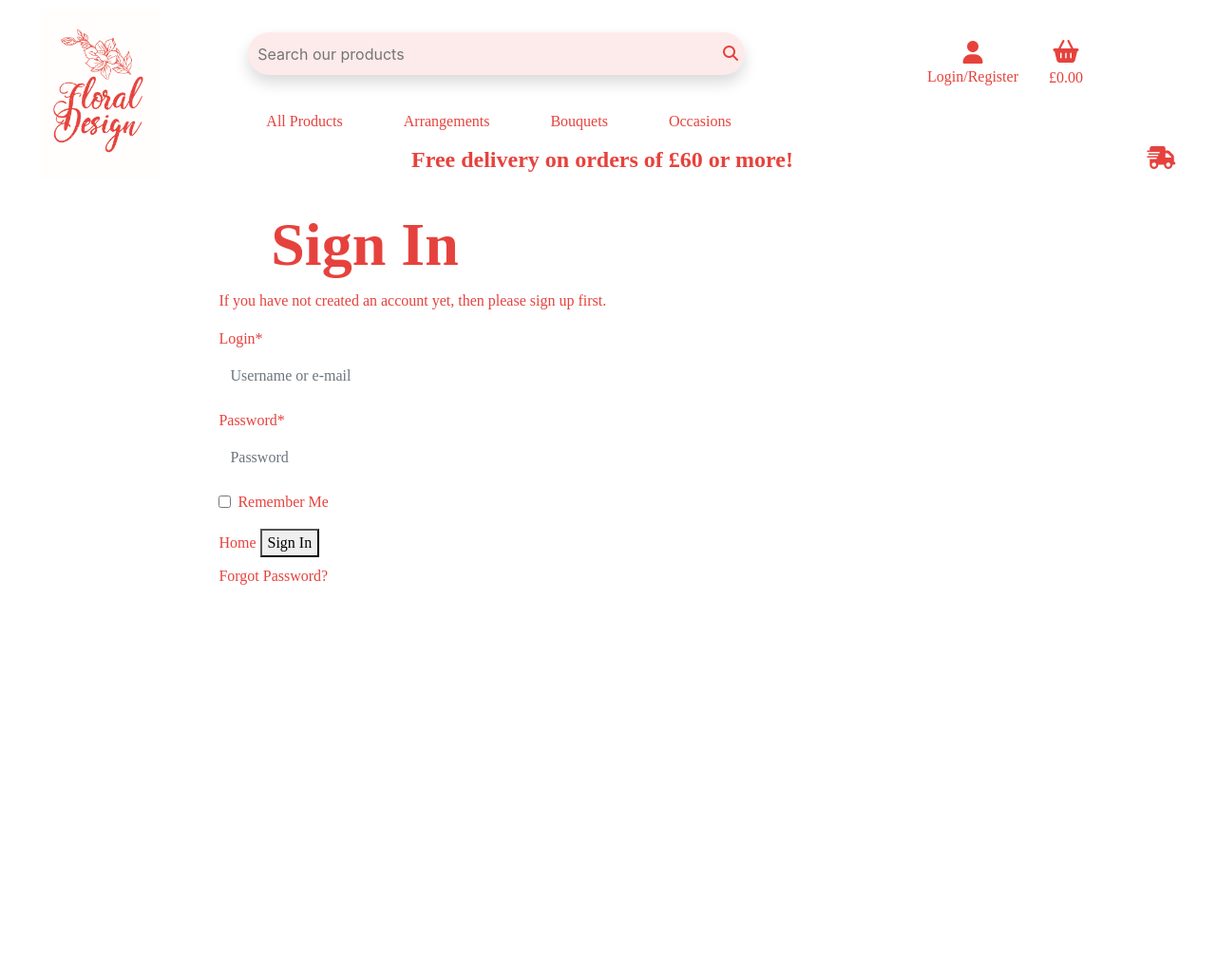
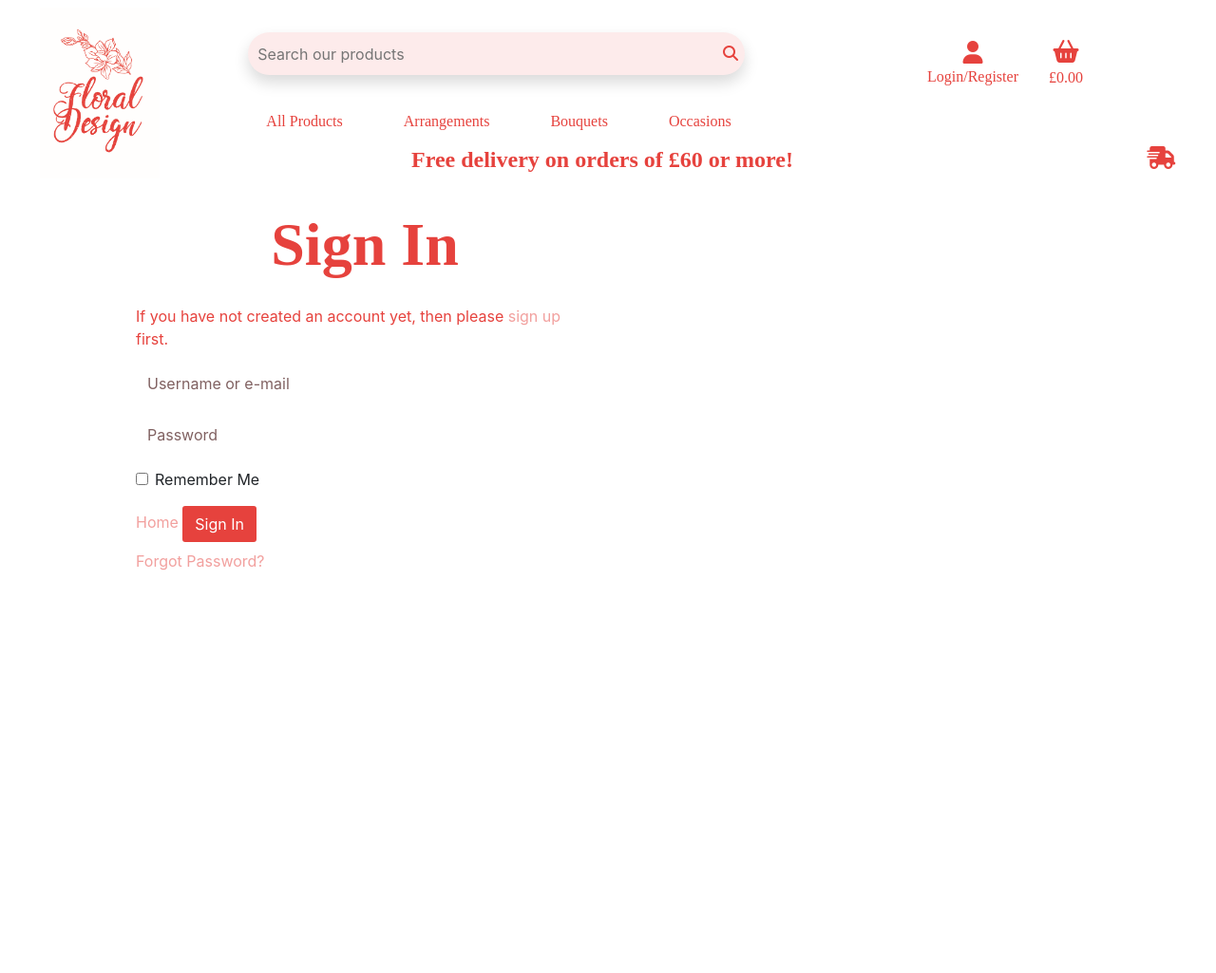
Before and after one commit to e-h-dev/floral_design, a Django app: page /accounts/login/ in a window 1280 px wide. Shown: the whole page at 95% size. After the commit the page ends 601 px from the top, so only its background shows below. Run offline with Django 3.2, Linux system fonts and the light colour scheme; parts of the project's set-up code (start-up, migrations or seed data) failed here and were passed over; some libraries are stand-ins or nearby versions; some web fonts are replaced.

Commit message:
Update styles of allauth forms

```diff
--- a/static/css/base.css
+++ b/static/css/base.css
@@ -82,6 +82,10 @@
     border-radius: 40px;
     outline: none;
     background-color: #fff;
+}
+
+input[name='q'] {
+    color:var(--side-color);
 }
 
 .search-btn {
@@ -472,15 +476,58 @@
     color:#921a16;
 }
 
-/*  -----------------------------------------login pages */
+/*  -----------------------------------------allauth login pages */
 
-.sign-in-block{
-    width:60vw;
-    height:90vh;
-    position:absolute;
-    left:20%;
-    font-family: var(--main-font);
-    color: var(--main-color);
+.allauth-form-inner-content p {
+    margin-top: 1.5rem;
+    color:var(--main-color)
+}
+
+.allauth-form-inner-content input {
+    border-color: var(--side-color-opaque);
+    border-radius: 5px;
+}
+
+.allauth-form-inner-content label:not([for='id_remember']) {
+    display: none;
+}
+
+.allauth-form-inner-content input::placeholder {
+    color:var(--side-color);
+}
+
+.allauth-form-inner-content button,
+.allauth-form-inner-content input[type='submit'] {
+	/* btn */
+	display: inline-block;
+    font-weight: 400;
+    color: var(--white-color);
+    text-align: center;
+    vertical-align: middle;
+    -webkit-user-select: none;
+    -moz-user-select: none;
+    -ms-user-select: none;
+    user-select: none;
+    background-color: var(--main-color);
+    border: 1px solid var(--main-color-opaque);
+    padding: .375rem .75rem;
+    font-size: 1rem;
+    line-height: 1.5;
+    border-radius: 3px;
+
+    /* standard bootstrap btn transitions */
+    transition: color .15s ease-in-out,background-color .15s ease-in-out,border-color .15s ease-in-out,box-shadow .15s ease-in-out;
+}
+
+.allauth-form-inner-content button:hover,
+.allauth-form-inner-content input[type='submit']:hover {
+	color: var(--main-color);
+    background-color: var(--white-color);
+    border-color: var(--side-color-opaque);
+}
+
+.allauth-form-inner-content a {
+	color: var(--main-color-opaque)
 }
 
 /* -------------------------------- Media Queries */
```
